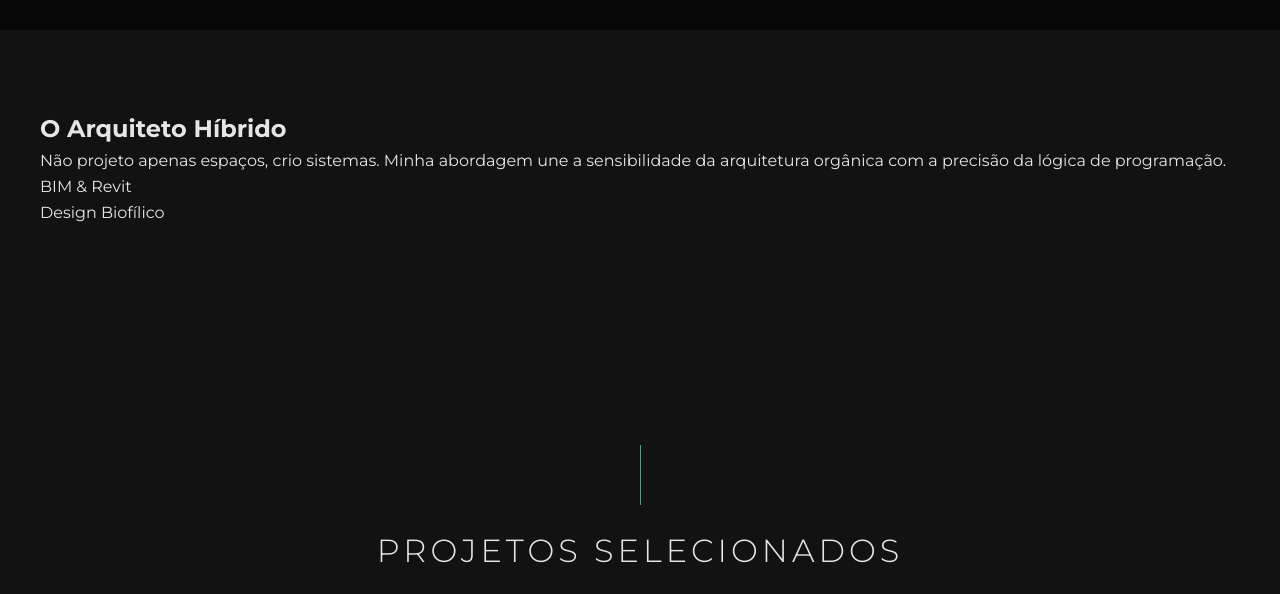
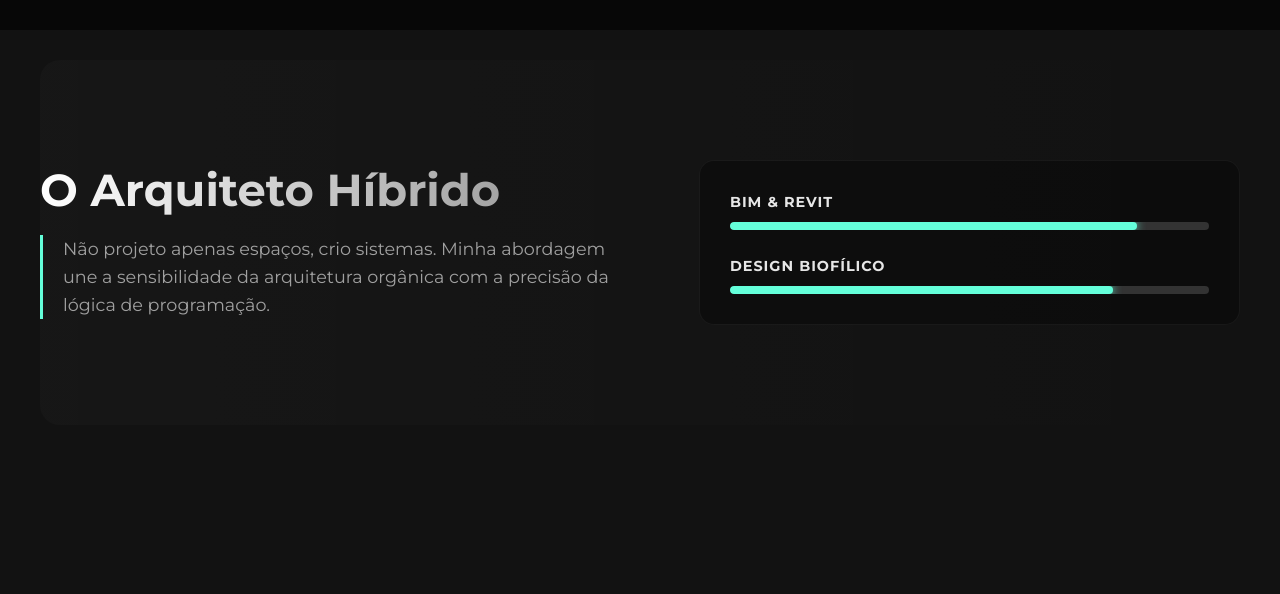
Before and after one commit to Anderson-Andy-Correa/Portifolio-Francine_Amaro, a plain HTML site: page index.html in a window 1280 px wide. Shown: the part 790-1384 px from the top of the page. Drawn offline with Linux system fonts and the light colour scheme.

Commit message:
add skill bars

```diff
--- a/index.html
+++ b/index.html
@@ -24,8 +24,18 @@
                 <p>Não projeto apenas espaços, crio sistemas. Minha abordagem une a sensibilidade da arquitetura orgânica com a precisão da lógica de programação.</p>
             </div>
             <div class="skills-bar scroll-trigger delay-1">
-                <div class="skill"><span>BIM & Revit</span> <div class="bar" style="width: 85%"></div></div>
-                <div class="skill"><span>Design Biofílico</span> <div class="bar" style="width: 80%"></div></div>
+                <div class="skill">
+                    <span>BIM & Revit</span>
+                    <div class="bar-bg">
+                        <div class="bar" style="width: 85%"></div>
+                    </div>
+                </div>
+                <div class="skill">
+                    <span>Design Biofílico</span>
+                    <div class="bar-bg">
+                        <div class="bar" style="width: 80%"></div>
+                    </div>
+                </div>
             </div>
         </section>
 
--- a/style.css
+++ b/style.css
@@ -130,6 +130,108 @@ ul {
     letter-spacing: 4px; /* Espaçamento largo entre letras */
     text-transform: uppercase;
     color: var(--text-primary);
+}
+
+/* --- SEÇÃO DE APRESENTAÇÃO (DASHBOARD STYLE) --- */
+.intro-section {
+    padding: 100px 20px;
+    display: flex;
+    align-items: center;
+    justify-content: space-between; /* Texto de um lado, skills do outro */
+    gap: 60px;
+
+    /* Um fundo sutil para destacar do resto da página */
+    background: linear-gradient(to right, rgba(255,255,255,0.02), transparent);
+    border-radius: 20px;
+    margin-top: 50px; /* Descola um pouco do Hero */
+    margin-bottom: 50px;
+}
+
+/* O BLOCO DE TEXTO */
+.text-block {
+    flex: 1; /* Ocupa 50% do espaço */
+    max-width: 600px;
+}
+
+.text-block h2 {
+    font-size: 2.8rem;
+    line-height: 1.1;
+    margin-bottom: 20px;
+    background: linear-gradient(90deg, #fff, #888); /* Texto degradê metálico */
+    -webkit-background-clip: text;
+    background-clip: text; /* Adicionando a propriedade padrão */
+    -webkit-text-fill-color: transparent;
+}
+
+.text-block p {
+    font-size: 1.1rem;
+    color: var(--text-secondary);
+    border-left: 3px solid var(--accent); /* Linha vertical ciano para destaque */
+    padding-left: 20px;
+}
+
+/* AS BARRAS DE HABILIDADE (TECH STYLE) */
+.skills-bar {
+    flex: 0.8; /* Ocupa um pouco menos espaço que o texto */
+    background: rgba(0,0,0,0.3); /* Fundo "vidro" escuro */
+    padding: 30px;
+    border-radius: 15px;
+    border: 1px solid rgba(255,255,255,0.05); /* Borda muito sutil */
+}
+
+.skill {
+    margin-bottom: 25px;
+}
+
+.skill:last-child {
+    margin-bottom: 0;
+}
+
+/* O Texto da Skill (ex: "BIM & Revit") */
+.skill span {
+    display: block;
+    margin-bottom: 8px;
+    font-size: 0.9rem;
+    font-weight: 600;
+    color: var(--text-primary);
+    text-transform: uppercase;
+    letter-spacing: 1px;
+}
+
+/* O "Trilho" da barra (fundo cinza escuro) */
+.skill .bar-bg {
+    width: 100%;
+    height: 8px;
+    background-color: #333;
+    border-radius: 10px;
+    overflow: hidden; /* Garante que o brilho não vaze feio */
+    position: relative;
+}
+
+/* A Barra colorida em si */
+.skill .bar {
+    height: 100%;
+    background-color: var(--accent);
+    border-radius: 10px;
+    position: relative;
+
+    /* EFEITO DE NEON (GLOW) */
+    box-shadow: 0 0 10px var(--accent);
+
+    /* Animação de largura */
+    width: 0; /* Começa zerada */
+    transition: width 1.5s cubic-bezier(0.22, 1, 0.36, 1); /* Efeito elástico suave */
+}
+
+/* Responsividade para Celular */
+@media (max-width: 768px) {
+    .intro-section {
+        flex-direction: column; /* Empilha um em cima do outro */
+        text-align: left;
+        gap: 40px;
+    }
+
+    .text-block h2 { font-size: 2rem; }
 }
 
 /* --- 3. SEÇÃO DE PROJETOS --- */
```
